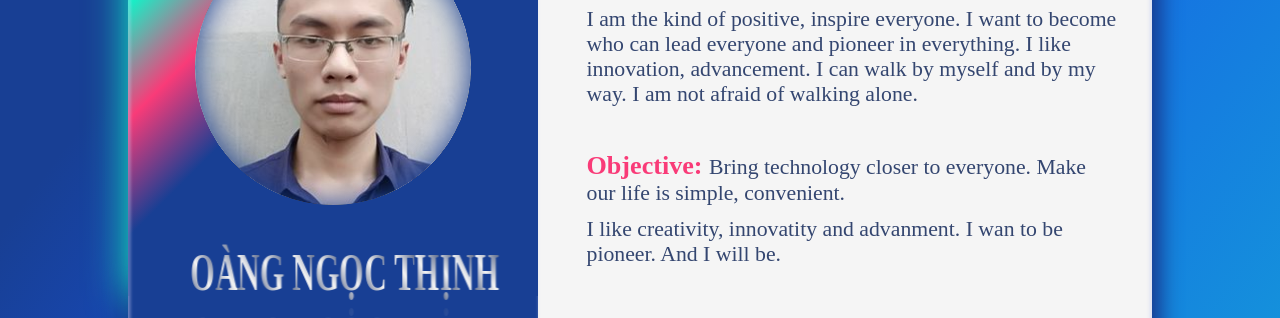
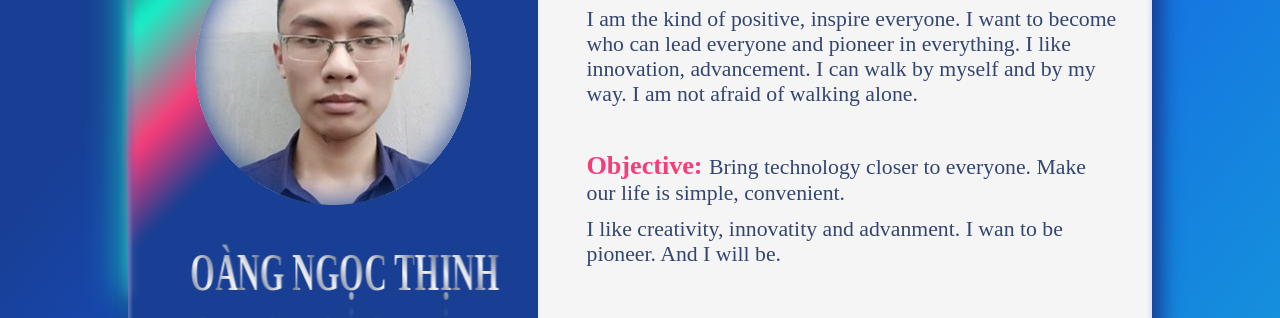
Before and after one commit to muaxanhau/cv-hoangngocthinh, a plain HTML site: page index.html in a window 1280 px wide. Shown: the part 214-532 px from the top of the page. Drawn offline with Linux system fonts and the light colour scheme.

Commit message:
chinh background

```diff
--- a/css/style.css
+++ b/css/style.css
@@ -290,8 +290,8 @@ body {
     box-shadow: 10px 10px 20px var(--color-2), -10px 10px 20px var(--color-2);
     z-index: 1;
     /* Show CV */
-    animation: show-main-container-animation var(--duration-display-main-container) var(--delay-display-main-container) ease-in forwards;
-    opacity: 0;
+    /* animation: show-main-container-animation var(--duration-display-main-container) var(--delay-display-main-container) ease-in forwards;
+    opacity: 0; */
 }
 
 @keyframes show-main-container-animation {
@@ -311,7 +311,7 @@ body {
 .main-container>section.left-container {
     width: var(--left-width-percent);
     background-color: var(--color-2);
-    box-shadow: inset 0 calc(var(--shadow-inset-value) * -1) 3px var(--shadow-color), inset var(--shadow-inset-value) var(--shadow-inset-value) 3px var(--shadow-color);
+    box-shadow: inset var(--shadow-inset-value) calc(var(--shadow-inset-value) * -1) 3px var(--shadow-color);
     border-top-left-radius: var(--border-radius-value);
     border-bottom-left-radius: var(--border-radius-value);
 }
@@ -335,9 +335,10 @@ body {
     left: 0;
     width: 100%;
     aspect-ratio: 1;
+    filter: blur(5px);
     border-top-left-radius: var(--border-radius-value);
-    box-shadow: inset var(--shadow-inset-value) calc(var(--shadow-inset-value)) 3px var(--shadow-color);
-    background: linear-gradient(135deg, var(--color-3), var(--color-5), var(--color-4), var(--color-2), var(--color-2), var(--color-2), var(--color-2), var(--color-2));
+    box-shadow: inset var(--shadow-inset-value) var(--shadow-inset-value) 3px var(--shadow-color);
+    background: linear-gradient(135deg, var(--color-3) 3%, var(--color-5) 18%, var(--color-4) 33%, transparent 45%);
 }
 
 .main-container>section.right-container {
@@ -1122,7 +1123,6 @@ section.right-container>div[class*="info"]:hover>.content>.item:after {
     }
     .main-container>section.left-container:after {
         box-shadow: inset var(--shadow-inset-value) var(--shadow-inset-value) 3px var(--shadow-color), inset calc(var(--shadow-inset-value) * -1) 0 3px var(--shadow-color);
-        clip-path: polygon(0 0, 100% 0, 100% 95%, 0 95%);
         border-radius: 0;
         border-top-left-radius: var(--border-radius-value);
         border-top-right-radius: var(--border-radius-value);
```
